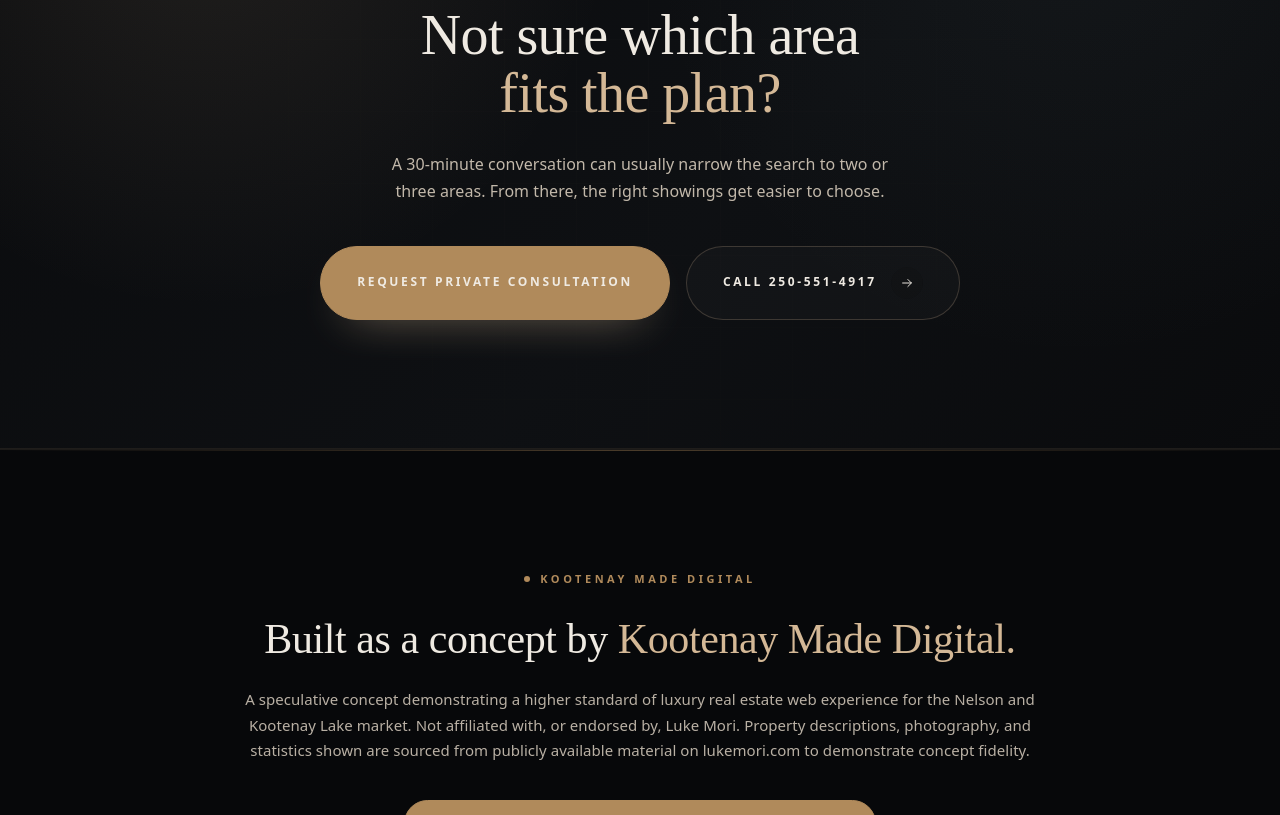
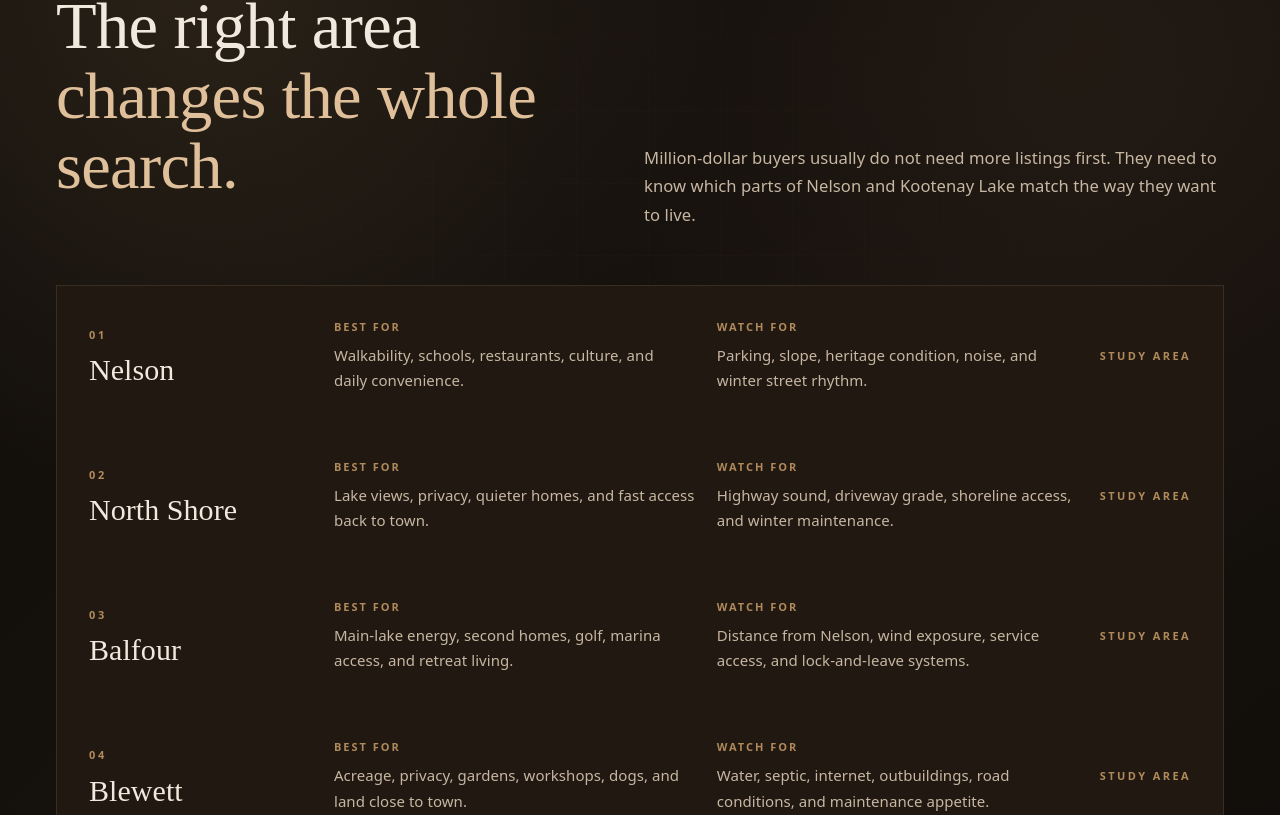
Before and after one commit to KootenayMadeDigital/Luke-Mori-Luxury-Real-Estate, a Next.js app: page /nelson in a window 1280 px wide. Shown: the part 3305-4120 px from the top of the page. Built offline with nearby package versions, Linux system fonts and the light colour scheme; a web font is replaced by a local one.

Commit message:
feat: add final luxury polish sweep

```diff
--- a/src/app/listings/sold/page.tsx
+++ b/src/app/listings/sold/page.tsx
@@ -8,6 +8,14 @@ import { Eyebrow } from "@/components/ui/Eyebrow";
 import { Reveal } from "@/components/ui/Reveal";
 import { SectionHeading, SectionLede } from "@/components/ui/SectionHeading";
 import { recentlyConcluded, brandImages } from "@/lib/data";
+
+const soldProofNotes = [
+  "Acreage privacy, upper-market pricing, and a buyer who needed to understand the land as much as the house.",
+  "North Shore lakefront, where shoreline, access, and privacy are the story behind the price.",
+  "A rare lakefront estate that needed scarcity to read clearly before the showing.",
+  "An architectural Nelson view home where presentation had to make the setting easy to trust.",
+  "Walk-to-water living, sold on lifestyle clarity as much as the address itself.",
+];
 
 export const metadata = buildPageMetadata({
   title: "Recently Sold · Nelson Real Estate",
@@ -92,6 +100,9 @@ export default function SoldPage() {
                       <p className="m-0 mt-3 inline-flex bg-[rgba(10,11,13,0.64)] px-3 py-2 text-[12px] font-bold uppercase tracking-[0.2em] text-white drop-shadow-[0_2px_14px_rgba(0,0,0,0.95)] backdrop-blur-sm">
                         {lead.area} · {lead.type}
                       </p>
+                      <p className="m-0 mt-3 max-w-[620px] bg-[rgba(10,11,13,0.64)] px-3 py-2 text-[14px] leading-[1.65] text-white/90 backdrop-blur-sm">
+                        {soldProofNotes[0]}
+                      </p>
                     </div>
                     <div className="justify-self-start bg-[rgba(10,11,13,0.64)] px-4 py-2 font-serif text-[30px] italic text-white drop-shadow-[0_3px_18px_rgba(0,0,0,0.92)] backdrop-blur-sm sm:justify-self-end">
                       {lead.offered}
@@ -129,6 +140,9 @@ export default function SoldPage() {
                         <p className="m-0 mt-3 text-[12px] leading-[1.65] text-[var(--color-text-muted)]">
                           {c.area} · {c.type}
                         </p>
+                        <p className="m-0 mt-4 border-l border-[var(--color-bronze)] pl-4 text-[13px] leading-[1.65] text-[var(--color-text-dim)]">
+                          {soldProofNotes[i + 1]}
+                        </p>
                       </div>
                       <div className="mt-6 border-t border-[var(--color-line)] pt-5 font-serif text-[22px] italic text-[var(--color-bronze-light)]">
                         {c.offered}
--- a/src/app/nelson/page.tsx
+++ b/src/app/nelson/page.tsx
@@ -10,6 +10,39 @@ import { Eyebrow } from "@/components/ui/Eyebrow";
 import { Reveal } from "@/components/ui/Reveal";
 import { SectionHeading, SectionLede } from "@/components/ui/SectionHeading";
 import { nelsonAreas, brandImages } from "@/lib/data";
+
+const areaComparison = [
+  {
+    area: "Nelson",
+    bestFor: "Walkability, schools, restaurants, culture, and daily convenience.",
+    watch: "Parking, slope, heritage condition, noise, and winter street rhythm.",
+    href: "/nelson/nelson",
+  },
+  {
+    area: "North Shore",
+    bestFor: "Lake views, privacy, quieter homes, and fast access back to town.",
+    watch: "Highway sound, driveway grade, shoreline access, and winter maintenance.",
+    href: "/nelson/north-shore",
+  },
+  {
+    area: "Balfour",
+    bestFor: "Main-lake energy, second homes, golf, marina access, and retreat living.",
+    watch: "Distance from Nelson, wind exposure, service access, and lock-and-leave systems.",
+    href: "/nelson/balfour",
+  },
+  {
+    area: "Blewett",
+    bestFor: "Acreage, privacy, gardens, workshops, dogs, and land close to town.",
+    watch: "Water, septic, internet, outbuildings, road conditions, and maintenance appetite.",
+    href: "/nelson/blewett",
+  },
+  {
+    area: "Slocan Valley",
+    bestFor: "Retreat property, riverfront, timber, quiet towns, and more space.",
+    watch: "Distance, winter roads, services, trades, and whether the slower rhythm fits.",
+    href: "/nelson/slocan-valley",
+  },
+];
 
 export const metadata = buildPageMetadata({
   title: "Nelson BC Real Estate Areas & Kootenay Lake Guide",
@@ -139,6 +172,53 @@ export default function NelsonHubPage() {
         </Container>
       </section>
 
+      <section className="tone-office tonal-section border-y border-[var(--color-line)] py-24 md:py-28">
+        <Container>
+          <Reveal className="mb-14 grid grid-cols-1 gap-8 md:grid-cols-[0.86fr_1.14fr] md:items-end">
+            <div>
+              <Eyebrow>Area Comparison</Eyebrow>
+              <SectionHeading className="mt-7">
+                The right area
+                <br />
+                <em className="font-light not-italic italic text-[var(--color-bronze-light)]">
+                  changes the whole search.
+                </em>
+              </SectionHeading>
+            </div>
+            <SectionLede align="right">
+              Million-dollar buyers usually do not need more listings first. They need to know which parts of Nelson and Kootenay Lake match the way they want to live.
+            </SectionLede>
+          </Reveal>
+
+          <div className="overflow-hidden border border-[var(--color-line)] bg-[var(--color-surface)]">
+            {areaComparison.map((item, index) => (
+              <Reveal key={item.area}>
+                <Link
+                  href={item.href}
+                  className="group grid grid-cols-1 gap-5 border-b border-[var(--color-line)] p-7 transition-colors duration-500 last:border-b-0 hover:bg-[rgba(212,184,150,0.055)] md:grid-cols-[0.62fr_1fr_1fr_auto] md:items-center md:p-8"
+                >
+                  <div>
+                    <span className="mb-3 block text-[10px] font-semibold uppercase tracking-[0.24em] text-[var(--color-bronze)]">
+                      {String(index + 1).padStart(2, "0")}
+                    </span>
+                    <h3 className="m-0 font-serif text-[30px] font-light leading-none text-[var(--color-text)]">{item.area}</h3>
+                  </div>
+                  <p className="m-0 text-[15px] leading-[1.7] text-[var(--color-text-muted)]">
+                    <span className="mb-2 block text-[10px] font-semibold uppercase tracking-[0.18em] text-[var(--color-bronze)]">Best for</span>
+                    {item.bestFor}
+                  </p>
+                  <p className="m-0 text-[15px] leading-[1.7] text-[var(--color-text-muted)]">
+                    <span className="mb-2 block text-[10px] font-semibold uppercase tracking-[0.18em] text-[var(--color-bronze)]">Watch for</span>
+                    {item.watch}
+                  </p>
+                  <span className="text-[10px] font-semibold uppercase tracking-[0.22em] text-[var(--color-bronze)]">Study area</span>
+                </Link>
+              </Reveal>
+            ))}
+          </div>
+        </Container>
+      </section>
+
       <InquiryCTA
         eyebrow="Local Knowledge"
         title="Not sure which area"
--- a/src/app/sellers/page.tsx
+++ b/src/app/sellers/page.tsx
@@ -10,6 +10,21 @@ import { Eyebrow } from "@/components/ui/Eyebrow";
 import { Reveal } from "@/components/ui/Reveal";
 import { SectionHeading, SectionLede } from "@/components/ui/SectionHeading";
 import { sellerSteps, brandImages } from "@/lib/data";
+
+const sellerLeverage = [
+  {
+    title: "The first launch sets the price ceiling.",
+    body: "A weak first impression teaches the market to wait. Strong pricing, visuals, and buyer targeting protect leverage before the listing is public.",
+  },
+  {
+    title: "Privacy is part of the value.",
+    body: "A high-value home should not become entertainment for casual traffic. Qualified interest, controlled showings, and careful exposure protect both the seller and the result.",
+  },
+  {
+    title: "The buyer has to understand the home fast.",
+    body: "Lakefront, acreage, view, and legacy homes need clear storytelling. Buyers should understand the life, the land, and the scarcity before they arrive.",
+  },
+];
 
 export const metadata = buildPageMetadata({
   title: "Sell a Home in Nelson BC · Luxury Seller Representation",
@@ -44,6 +59,40 @@ export default function SellersPage() {
         terms={["selling house nelson bc", "sell luxury home nelson bc", "kootenay lake waterfront seller"]}
         tone="office"
       />
+
+      <section className="tone-ivory tonal-section border-y border-[var(--color-line)] py-24 md:py-28">
+        <Container>
+          <Reveal className="mb-14 grid grid-cols-1 gap-8 md:grid-cols-[0.9fr_1.1fr] md:items-end">
+            <div>
+              <Eyebrow>Seller Leverage</Eyebrow>
+              <SectionHeading className="mt-7">
+                Do not let the market
+                <br />
+                <em className="font-light not-italic italic text-[var(--color-bronze-light)]">
+                  misread the home.
+                </em>
+              </SectionHeading>
+            </div>
+            <SectionLede align="right">
+              Higher-value sellers are not paying for upload speed. They are paying for judgment before exposure, so the first public impression supports the price instead of weakening it.
+            </SectionLede>
+          </Reveal>
+
+          <div className="grid grid-cols-1 gap-6 lg:grid-cols-3">
+            {sellerLeverage.map((item, index) => (
+              <Reveal key={item.title} delay={index * 80} className="border border-[var(--color-line)] bg-[var(--color-surface)] p-8">
+                <span className="mb-6 block text-[10px] font-semibold uppercase tracking-[0.24em] text-[var(--color-bronze)]">
+                  Leverage {String(index + 1).padStart(2, "0")}
+                </span>
+                <h3 className="m-0 font-serif text-[30px] font-light leading-[1.08] tracking-[-0.01em] text-[var(--color-text)]">
+                  {item.title}
+                </h3>
+                <p className="m-0 mt-5 text-[15px] leading-[1.75] text-[var(--color-text-muted)]">{item.body}</p>
+              </Reveal>
+            ))}
+          </div>
+        </Container>
+      </section>
 
       <ProcessSteps
         eyebrow="The Seller Process"
```
